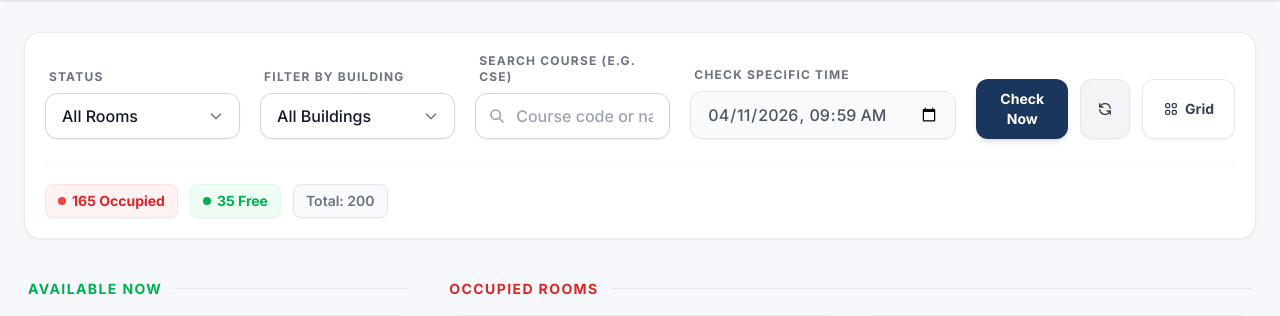
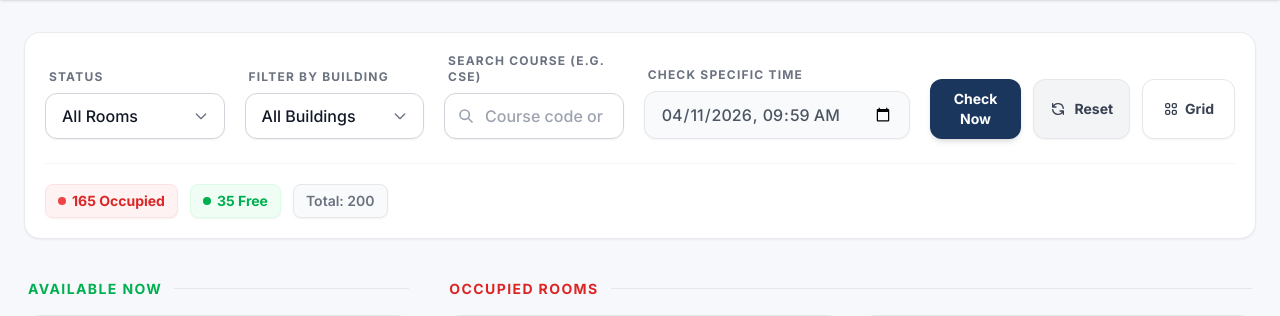
Before and after one commit to medoledo/Ehalls, a Django app: page / in a window 1280 px wide. Shown: the part 89-405 px from the top of the page. Run offline with Django 5.2, Linux system fonts and the light colour scheme; data comes from the database, SQL or seed files in the repository; some libraries are stand-ins or nearby versions.

Commit message:
Force reset when refesh / adding reset butto

```diff
--- a/halls/templates/halls/dashboard.html
+++ b/halls/templates/halls/dashboard.html
@@ -47,7 +47,7 @@
     <div class="flex items-center gap-4 w-full sm:w-auto">
       <div class="w-11 h-11 rounded-full bg-white dark:bg-slate-800 flex items-center justify-center shrink-0 shadow-sm text-must-blue dark:text-blue-400"><svg class="w-6 h-6" fill="none" stroke="currentColor" stroke-width="1.5" viewBox="0 0 24 24"><path stroke-linecap="round" stroke-linejoin="round" d="M19 21V5a2 2 0 00-2-2H7a2 2 0 00-2 2v16m14 0h2m-2 0h-5m-9 0H3m2 0h5M9 7h1v1H9V7zm5 0h1v1h-1V7zm-5 4h1v1H9v-1zm5 0h1v1h-1v-1zm-5 4h1v1H9v-1zm5 0h1v1h-1v-1z"></path></svg></div>
       <div>
-        <h1 class="text-lg font-bold text-white leading-tight tracking-tight">MUST Hall Finder</h1>
+        <a href="{% url 'dashboard' %}"><h1 class="text-lg font-bold text-white leading-tight tracking-tight hover:text-must-green transition-colors">MUST Hall Finder</h1></a>
         <p class="text-xs font-medium text-blue-200 dark:text-slate-400">Misr University for Science & Technology</p>
       </div>
     </div>
@@ -123,8 +123,9 @@
         <button type="submit" class="flex-1 justify-center bg-must-blue dark:bg-blue-600 hover:bg-must-lightBlue dark:hover:bg-blue-500 active:scale-95 text-white px-6 py-2.5 rounded-xl text-sm font-bold shadow-md transition-all focus:outline-none focus:ring-2 focus:ring-must-blue/50 dark:focus:ring-blue-500/50">
           Check Now
         </button>
-        <a href="{% url 'dashboard' %}" title="Reset Filters" class="flex items-center justify-center bg-gray-100 dark:bg-slate-700 hover:bg-gray-200 dark:hover:bg-slate-600 active:scale-95 text-gray-700 dark:text-gray-200 px-4 py-2.5 rounded-xl border border-gray-200 dark:border-slate-600 shadow-sm transition-all focus:outline-none">
-          <svg class="w-4 h-4" fill="none" stroke="currentColor" stroke-width="2" viewBox="0 0 24 24"><path stroke-linecap="round" stroke-linejoin="round" d="M4 4v5h.582m15.356 2A8.001 8.001 0 004.582 9m0 0H9m11 11v-5h-.581m0 0a8.003 8.003 0 01-15.357-2m15.357 2H15"></path></svg>
+        <a href="{% url 'dashboard' %}" class="flex items-center justify-center bg-gray-100 dark:bg-slate-700 hover:bg-gray-200 dark:hover:bg-slate-600 active:scale-95 text-gray-700 dark:text-gray-200 px-4 py-2.5 rounded-xl border border-gray-200 dark:border-slate-600 shadow-sm transition-all focus:outline-none font-bold text-sm">
+          <svg class="w-4 h-4 mr-2" fill="none" stroke="currentColor" stroke-width="2" viewBox="0 0 24 24"><path stroke-linecap="round" stroke-linejoin="round" d="M4 4v5h.582m15.356 2A8.001 8.001 0 004.582 9m0 0H9m11 11v-5h-.581m0 0a8.003 8.003 0 01-15.357-2m15.357 2H15"></path></svg>
+          Reset
         </a>
         <a href="{% url 'timetable' %}?building={{ selected_building|urlencode }}&course={{ selected_course|urlencode }}" class="flex items-center justify-center bg-white dark:bg-slate-700 hover:bg-gray-50 dark:hover:bg-slate-600 active:scale-95 text-gray-700 dark:text-gray-200 px-5 py-2.5 rounded-xl text-sm font-bold border border-gray-200 dark:border-slate-600 shadow-sm transition-all">
            <svg class="w-4 h-4 mr-1.5 inline" fill="none" stroke="currentColor" viewBox="0 0 24 24"><path stroke-linecap="round" stroke-linejoin="round" stroke-width="2" d="M4 6a2 2 0 012-2h2a2 2 0 012 2v2a2 2 0 01-2 2H6a2 2 0 01-2-2V6zM14 6a2 2 0 012-2h2a2 2 0 012 2v2a2 2 0 01-2 2h-2a2 2 0 01-2-2V6zM4 16a2 2 0 012-2h2a2 2 0 012 2v2a2 2 0 01-2 2H6a2 2 0 01-2-2v-2zM14 16a2 2 0 012-2h2a2 2 0 012 2v2a2 2 0 01-2 2h-2a2 2 0 01-2-2v-2z"></path></svg>Grid
@@ -344,6 +345,11 @@
     document.getElementById('live-date').textContent  = now.toLocaleDateString('en-EG', dateOpts);
   }
   updateClock();
+  // Auto-reset filters on next manual browser refresh by clearing URL state
+  if (window.location.search.length > 0) {
+      window.history.replaceState({}, document.title, window.location.pathname);
+  }
+
   setInterval(updateClock, 1000);
 
   function refreshRooms() {
```
